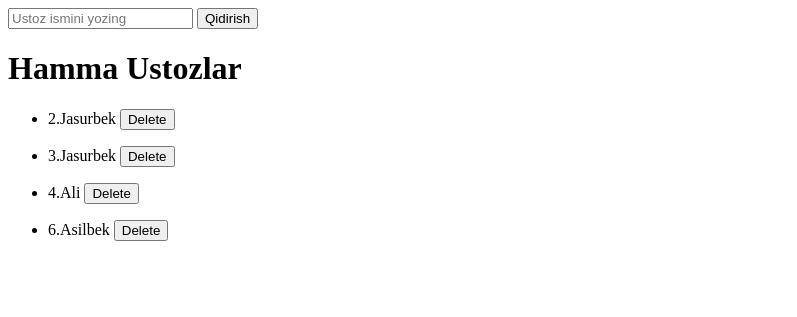
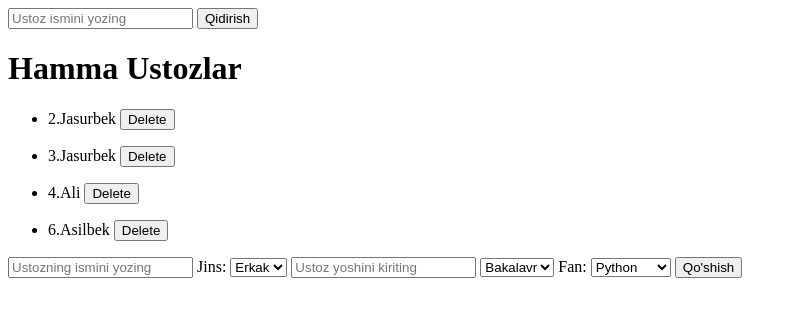
Before and after one commit to Asilbek2277/Universitet, a Django app: page /ustozlar/ in a window 1280 px wide. Shown: the top 317 px of the page, without its empty margins (0-797 px from the left). Run offline with Django 5.2, Linux system fonts and the light colour scheme; data comes from the database, SQL or seed files in the repository; both versions use the stored data as it was after the commit.

Commit message:
Barcha jadvallarga ma'lumot qo'shish imkoniyati yaratildi

```diff
--- a/Universitet/Ombor/views.py
+++ b/Universitet/Ombor/views.py
@@ -3,22 +3,47 @@ from django.shortcuts import render, redirect
 from .models import *
 
 def fanlar(request):
+    if request.method=="POST":
+        Fan.objects.create(
+            nom=request.POST.get("fan"),
+            yonalish=Yonalish.objects.get(id=request.POST.get("yonalish"))
+        )
+        return  redirect("/fanlar/")
+
+
     n=Fan.objects.all()
     fan=request.GET.get("fan_nomi")
     if fan is not None:
         n=Fan.objects.filter(nom__contains=fan)
     data={
+        "yonalishlar": Yonalish.objects.all(),
         "fanlar": n
     }
     return render(request, "Fanlar.html", data)
 
 
 def ustozlar(request):
+
+#Ustozlar jadvaliga malumot qo'shish qismi
+
+    if request.method=="POST":
+        Ustoz.objects.create(
+            ism=request.POST.get("ism"),
+            jins=request.POST.get("jins"),
+            yosh=request.POST.get("yosh"),
+            daraja=request.POST.get("daraja"),
+            fan=Fan.objects.get(id=request.POST.get("fan")),
+        )
+        return redirect("/ustozlar/")
+
+#Ustozlar jadvalidan qidirish qismi
+
     n=Ustoz.objects.all()
     ustoz=request.GET.get("ustoz_ismi")
     if ustoz is not None:
         n=Ustoz.objects.filter(ism__contains=ustoz)
     data={
+        "fanlar": Fan.objects.all(),
         "ustozlar": n
     }
     return render(request, "Ustozlar.html", data)
@@ -34,6 +59,12 @@ def fanni_ochirish(req, pk):
 
 
 def yonalish(request):
+
+    if request.method=="POST":
+        Yonalish.objects.create(
+            nom=request.POST.get("yonalish"),
+        )
+        return redirect("/yonalish/")
     data={
         "yonalishlar": Yonalish.objects.all()
     }
--- a/Universitet/templates/Ustozlar.html
+++ b/Universitet/templates/Ustozlar.html
@@ -17,5 +17,31 @@
         </li>
     </ul>
 {%endfor%}
+
+    <form method="post">{%csrf_token%}
+        <input name="ism" type="text" placeholder="Ustozning ismini yozing">
+        <label>Jins:</label>
+        <select name="jins">
+            <option value="Erkak">
+                Erkak
+            </option>
+            <option value="Ayol">
+                Ayol
+            </option>
+        </select>
+        <input name="yosh" type="number" placeholder="Ustoz yoshini kiriting">
+        <select name="daraja">
+            <option value="Bakalavr">Bakalavr</option>
+            <option value="Magistr">Magistr</option>
+        </select>
+
+        <label>Fan:</label>
+        <select name="fan">
+            {%for fan in fanlar%}
+            <option value="{{fan.id}}">{{fan.nom}}</option>
+            {%endfor%}
+        </select>
+        <button>Qo'shish</button>
+    </form>
 </body>
 </html>
```
Also changed, not shown: Universitet/templates/Fanlar.html (+19 -0 lines), Universitet/templates/Yonalishlar.html (+8 -0 lines), Universitet/db.sqlite3.
